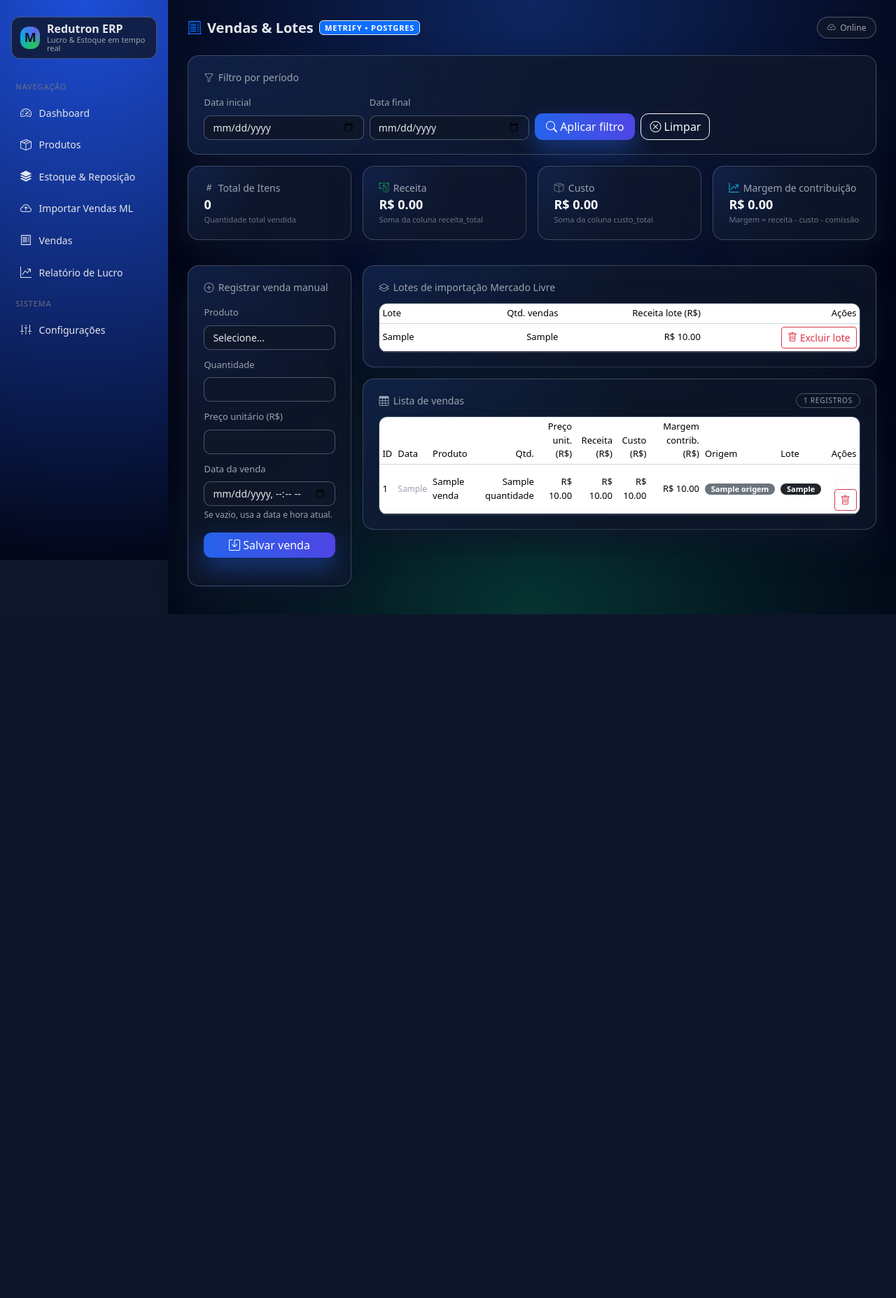
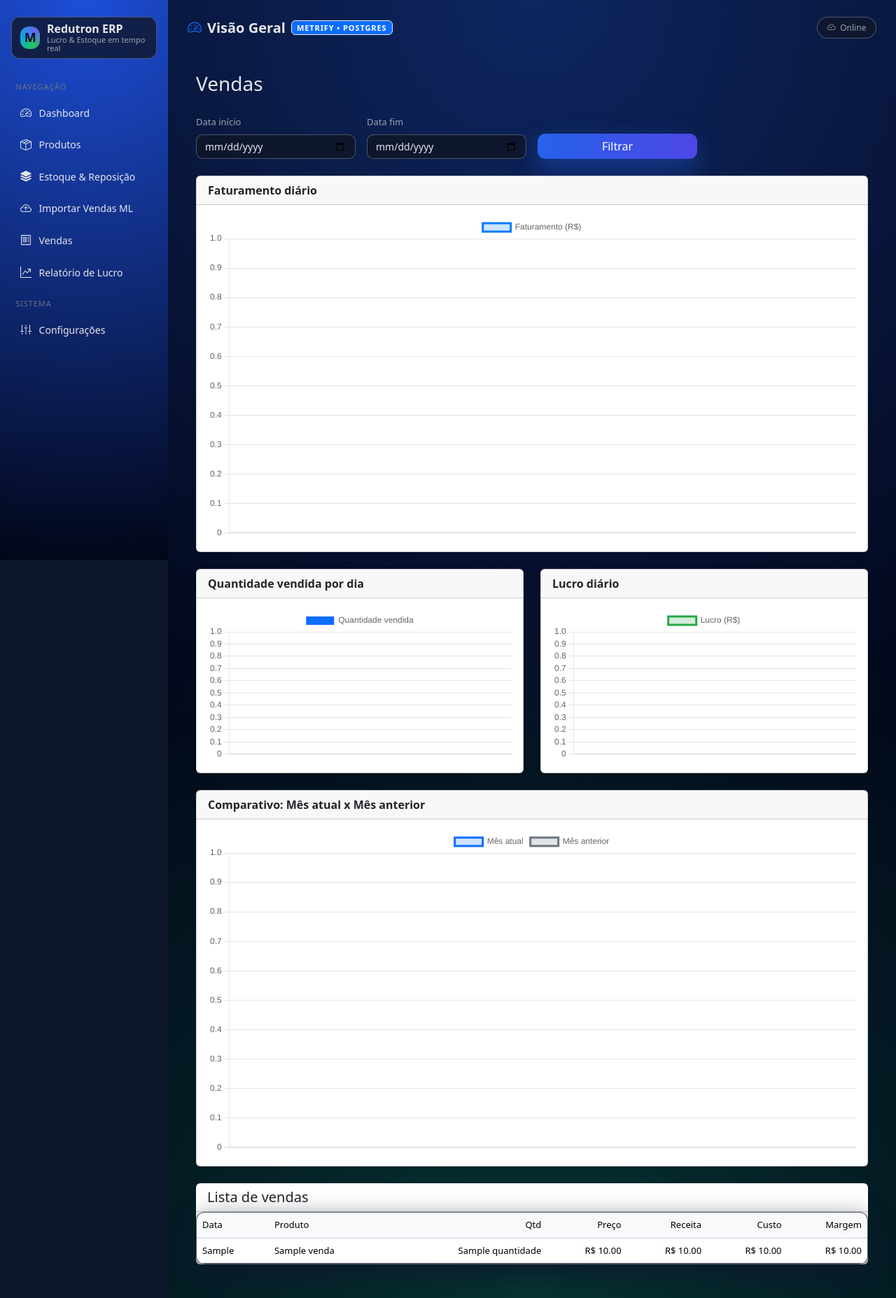
Before and after one commit to oliveirafjdo-web/Mega2.0, a Flask app: template templates/vendas.html in a window 1280 px wide. Shown: the whole page at 70% size. Before the commit the page ends 878 px from the top, so only its background shows below. Run offline with Flask 3, Linux system fonts and the light colour scheme; the template is opened without the code that fills it: most values are stand-ins (such as "Sample title", 1, 10 or a date in 2020); some libraries are stand-ins or nearby versions.

Commit message:
Update vendas.html

```diff
--- a/templates/vendas.html
+++ b/templates/vendas.html
@@ -1,238 +1,185 @@
 {% extends "base.html" %}
-
-{% block title %}Vendas • MetriFy{% endblock %}
-{% block page_icon %}<i class="bi bi-receipt-cutoff text-primary"></i>{% endblock %}
-{% block page_title %}Vendas & Lotes{% endblock %}
+{% block title %}Vendas - Metrify{% endblock %}
 
 {% block content %}
+<div class="container-fluid py-4">
 
-<div class="card-glass mb-3">
-  <div class="card-glass-header">
-    <div class="card-glass-title">
-      <i class="bi bi-funnel"></i> Filtro por período
+    <h1 class="h3 mb-4">Vendas</h1>
+
+    <!-- FILTROS -->
+    <form class="row g-3 mb-4" method="GET">
+        <div class="col-md-3">
+            <label class="form-label">Data início</label>
+            <input type="date" name="data_inicio" class="form-control" value="{{ data_inicio }}">
+        </div>
+        <div class="col-md-3">
+            <label class="form-label">Data fim</label>
+            <input type="date" name="data_fim" class="form-control" value="{{ data_fim }}">
+        </div>
+        <div class="col-md-3 d-flex align-items-end">
+            <button class="btn btn-primary w-100">Filtrar</button>
+        </div>
+    </form>
+
+    <!-- GRÁFICOS -->
+    <div class="row g-4">
+
+        <!-- FATURAMENTO DIÁRIO -->
+        <div class="col-12">
+            <div class="card shadow-sm">
+                <div class="card-header"><strong>Faturamento diário</strong></div>
+                <div class="card-body"><canvas id="grafFaturamento"></canvas></div>
             </div>
         </div>
 
-  <form class="row g-2 align-items-end" method="get" action="{{ url_for('lista_vendas') }}">
-    <div class="col-12 col-md-3">
-      <label class="form-label" for="data_inicio">Data inicial</label>
-      <input
-        type="date"
-        id="data_inicio"
-        name="data_inicio"
-        class="form-control"
-        value="{{ data_inicio }}"
-      >
-    </div>
-    <div class="col-12 col-md-3">
-      <label class="form-label" for="data_fim">Data final</label>
-      <input
-        type="date"
-        id="data_fim"
-        name="data_fim"
-        class="form-control"
-        value="{{ data_fim }}"
-      >
-    </div>
-    <div class="col-12 col-md-6 d-flex gap-2 mt-2 mt-md-0">
-      <button type="submit" class="btn btn-primary">
-        <i class="bi bi-search"></i> Aplicar filtro
-      </button>
-      <a href="{{ url_for('lista_vendas') }}" class="btn btn-outline-light">
-        <i class="bi bi-x-circle"></i> Limpar
-      </a>
-    </div>
-  </form>
-</div>
-
-<!-- Cards de totais -->
-<div class="row g-3 mb-3">
-  <div class="col-12 col-sm-6 col-lg-3">
-    <div class="card-glass">
-      <div class="card-glass-title"><i class="bi bi-hash"></i> Total de Itens</div>
-      <div class="stat-value">{{ '%.0f'|format(totais.qtd) }}</div>
-      <div class="stat-sub">Quantidade total vendida</div>
-    </div>
-  </div>
-  <div class="col-12 col-sm-6 col-lg-3">
-    <div class="card-glass">
-      <div class="card-glass-title"><i class="bi bi-cash-coin text-success"></i> Receita</div>
-      <div class="stat-value">R$ {{ '%.2f'|format(totais.receita) }}</div>
-      <div class="stat-sub">Soma da coluna receita_total</div>
-    </div>
-  </div>
-  <div class="col-12 col-sm-6 col-lg-3">
-    <div class="card-glass">
-      <div class="card-glass-title"><i class="bi bi-box-seam text-secondary"></i> Custo</div>
-      <div class="stat-value">R$ {{ '%.2f'|format(totais.custo) }}</div>
-      <div class="stat-sub">Soma da coluna custo_total</div>
-    </div>
-  </div>
-  <div class="col-12 col-sm-6 col-lg-3">
-    <div class="card-glass">
-      <div class="card-glass-title"><i class="bi bi-graph-up-arrow text-info"></i> Margem de contribuição</div>
-      <div class="stat-value">R$ {{ '%.2f'|format(totais.margem) }}</div>
-      <div class="stat-sub">Margem = receita - custo - comissão</div>
-    </div>
+        <!-- QUANTIDADE DIÁRIA -->
+        <div class="col-xl-6 col-12">
+            <div class="card shadow-sm">
+                <div class="card-header"><strong>Quantidade vendida por dia</strong></div>
+                <div class="card-body"><canvas id="grafQuantidade"></canvas></div>
             </div>
         </div>
 
-<div class="row g-3 mb-3">
-  <div class="col-12 col-lg-3">
-    <div class="card-glass h-100">
-      <div class="card-glass-header">
-        <div class="card-glass-title">
-          <i class="bi bi-plus-circle"></i> Registrar venda manual
-        </div>
-      </div>
-      <form method="post" action="{{ url_for('criar_venda_manual') }}">
-        <div class="mb-2">
-          <label class="form-label" for="produto_id">Produto</label>
-          <select class="form-select" id="produto_id" name="produto_id" required>
-            <option value="">Selecione...</option>
-            {% for p in produtos %}
-              <option value="{{ p.id }}">{{ p.nome }}</option>
-            {% endfor %}
-          </select>
-        </div>
-        <div class="mb-2">
-          <label class="form-label" for="quantidade">Quantidade</label>
-          <input type="number" min="1" class="form-control" id="quantidade" name="quantidade" required>
-        </div>
-        <div class="mb-2">
-          <label class="form-label" for="preco_venda_unitario">Preço unitário (R$)</label>
-          <input type="number" step="0.01" class="form-control" id="preco_venda_unitario" name="preco_venda_unitario" required>
-        </div>
-        <div class="mb-3">
-          <label class="form-label" for="data_venda">Data da venda</label>
-          <input type="datetime-local" class="form-control" id="data_venda" name="data_venda">
-          <div class="text-soft mt-1">Se vazio, usa a data e hora atual.</div>
-        </div>
-        <button type="submit" class="btn btn-primary w-100">
-          <i class="bi bi-save"></i> Salvar venda
-        </button>
-      </form>
+        <!-- LUCRO DIÁRIO -->
+        <div class="col-xl-6 col-12">
+            <div class="card shadow-sm">
+                <div class="card-header"><strong>Lucro diário</strong></div>
+                <div class="card-body"><canvas id="grafLucro"></canvas></div>
             </div>
         </div>
 
-  <div class="col-12 col-lg-9">
-    <div class="card-glass mb-3">
-      <div class="card-glass-header">
-        <div class="card-glass-title">
-          <i class="bi bi-layers"></i> Lotes de importação Mercado Livre
+        <!-- COMPARAÇÃO MÊS ATUAL X ANTERIOR -->
+        <div class="col-12">
+            <div class="card shadow-sm">
+                <div class="card-header"><strong>Comparativo: Mês atual x Mês anterior</strong></div>
+                <div class="card-body"><canvas id="grafComparativo"></canvas></div>
             </div>
         </div>
-      {% if lotes %}
+
+    </div>
+
+    <!-- TABELA DE VENDAS -->
+    <div class="card shadow-sm border-0 mt-4">
+        <div class="card-header bg-transparent">
+            <h5 class="mb-0">Lista de vendas</h5>
+        </div>
+
         <div class="table-responsive">
-          <table class="table table-sm align-middle mb-0">
-            <thead>
+            <table class="table table-hover align-middle mb-0">
+                <thead class="table-light">
                     <tr>
-                <th>Lote</th>
-                <th class="text-end">Qtd. vendas</th>
-                <th class="text-end">Receita lote (R$)</th>
-                <th class="text-end">Ações</th>
+                        <th>Data</th>
+                        <th>Produto</th>
+                        <th class="text-end">Qtd</th>
+                        <th class="text-end">Preço</th>
+                        <th class="text-end">Receita</th>
+                        <th class="text-end">Custo</th>
+                        <th class="text-end">Margem</th>
                     </tr>
                 </thead>
                 <tbody>
-              {% for lote in lotes %}
-                <tr>
-                  <td>{{ lote.lote_importacao }}</td>
-                  <td class="text-end">{{ lote.qtd_vendas }}</td>
-                  <td class="text-end">R$ {{ '%.2f'|format(lote.receita_lote) }}</td>
-                  <td class="text-end">
-                    <form method="post" action="{{ url_for('excluir_lote_vendas', lote_id=lote.lote_importacao) }}" class="d-inline" onsubmit="return confirm('Excluir todas as vendas deste lote?');">
-                      <button type="submit" class="btn btn-sm btn-outline-danger">
-                        <i class="bi bi-trash"></i> Excluir lote
-                      </button>
-                    </form>
-                  </td>
-                </tr>
-              {% endfor %}
-            </tbody>
-          </table>
-        </div>
-      {% else %}
-        <div class="text-soft">Ainda não há vendas importadas por lote.</div>
-      {% endif %}
-    </div>
-
-    <div class="card-glass">
-      <div class="card-glass-header">
-        <div class="card-glass-title">
-          <i class="bi bi-table"></i> Lista de vendas
-        </div>
-        <span class="badge-soft">{{ vendas|length }} registros</span>
-      </div>
-
-      <div class="table-responsive">
-        <table class="table table-sm align-middle mb-0">
-          <thead>
-            <tr>
-              <th>ID</th>
-              <th>Data</th>
-              <th>Produto</th>
-              <th class="text-end">Qtd.</th>
-              <th class="text-end">Preço unit. (R$)</th>
-              <th class="text-end">Receita (R$)</th>
-              <th class="text-end">Custo (R$)</th>
-              <th class="text-end">Margem contrib. (R$)</th>
-              <th>Origem</th>
-              <th>Lote</th>
-              <th class="text-end">Ações</th>
-            </tr>
-          </thead>
-          <tbody>
-            {% if vendas %}
                     {% for v in vendas %}
                     <tr>
-                  <td>{{ v.id }}</td>
-                  <td>
-                    {% if v.data_venda %}
-                      <span class="text-soft">{{ v.data_venda }}</span>
-                    {% else %}
-                      <span class="text-soft">-</span>
-                    {% endif %}
-                  </td>
+                        <td>{{ v.data_venda }}</td>
                         <td>{{ v.nome }}</td>
                         <td class="text-end">{{ v.quantidade }}</td>
                         <td class="text-end">R$ {{ '%.2f'|format(v.preco_venda_unitario) }}</td>
                         <td class="text-end">R$ {{ '%.2f'|format(v.receita_total) }}</td>
                         <td class="text-end">R$ {{ '%.2f'|format(v.custo_total) }}</td>
                         <td class="text-end">R$ {{ '%.2f'|format(v.margem_contribuicao) }}</td>
-                  <td>
-                    <span class="badge bg-secondary badge-chip">{{ v.origem }}</span>
-                  </td>
-                  <td>
-                    {% if v.lote_importacao %}
-                      <span class="badge bg-dark badge-chip">{{ v.lote_importacao }}</span>
-                    {% else %}
-                      <span class="text-soft">-</span>
-                    {% endif %}
-                  </td>
-                  <td class="text-end">
-                    <a href="{{ url_for('editar_venda', venda_id=v.id) }}" class="btn btn-sm btn-outline-light">
-                      <i class="bi bi-pencil"></i>
-                    </a>
-                    <form method="post" action="{{ url_for('excluir_venda', venda_id=v.id) }}" class="d-inline" onsubmit="return confirm('Confirmar exclusão desta venda?');">
-                      <button type="submit" class="btn btn-sm btn-outline-danger">
-                        <i class="bi bi-trash"></i>
-                      </button>
-                    </form>
-                  </td>
                     </tr>
                     {% endfor %}
-            {% else %}
-              <tr>
-                <td colspan="11" class="text-center text-soft py-3">
-                  Nenhuma venda encontrada para o período selecionado.
-                </td>
-              </tr>
-            {% endif %}
                 </tbody>
             </table>
         </div>
-    </div>
-  </div>
+
     </div>
 
+</div>
+
+<script src="https://cdn.jsdelivr.net/npm/chart.js"></script>
+
+<script>
+const labels = {{ grafico_labels|tojson }};
+const faturamento = {{ grafico_faturamento|tojson }};
+const quantidade = {{ grafico_quantidade|tojson }};
+const lucro = {{ grafico_lucro|tojson }};
+const cmp_labels = {{ grafico_cmp_labels|tojson }};
+const cmp_atual = {{ grafico_cmp_atual|tojson }};
+const cmp_anterior = {{ grafico_cmp_anterior|tojson }};
+
+// FATURAMENTO
+new Chart(document.getElementById('grafFaturamento'), {
+    type: 'line',
+    data: {
+        labels: labels,
+        datasets: [{
+            label: "Faturamento (R$)",
+            data: faturamento,
+            borderWidth: 3,
+            borderColor: '#007bff',
+            backgroundColor: 'rgba(0,123,255,0.2)',
+            fill: true,
+            tension: 0.3
+        }]
+    }
+});
+
+// QUANTIDADE
+new Chart(document.getElementById('grafQuantidade'), {
+    type: 'bar',
+    data: {
+        labels: labels,
+        datasets: [{
+            label: "Quantidade vendida",
+            data: quantidade,
+            backgroundColor: '#0d6efd'
+        }]
+    }
+});
+
+// LUCRO
+new Chart(document.getElementById('grafLucro'), {
+    type: 'line',
+    data: {
+        labels: labels,
+        datasets: [{
+            label: "Lucro (R$)",
+            data: lucro,
+            borderWidth: 3,
+            borderColor: '#28a745',
+            backgroundColor: 'rgba(40,167,69,0.2)',
+            fill: true,
+            tension: 0.3
+        }]
+    }
+});
+
+// COMPARATIVO MÊS A MÊS
+new Chart(document.getElementById('grafComparativo'), {
+    type: 'line',
+    data: {
+        labels: cmp_labels,
+        datasets: [
+            {
+                label: "Mês atual",
+                data: cmp_atual,
+                borderColor: '#0d6efd',
+                backgroundColor: 'rgba(13,110,253,0.2)',
+                tension: 0.3,
+                fill: true
+            },
+            {
+                label: "Mês anterior",
+                data: cmp_anterior,
+                borderColor: '#6c757d',
+                backgroundColor: 'rgba(108,117,125,0.2)',
+                tension: 0.3,
+                fill: true
+            }
+        ]
+    }
+});
+</script>
+
 {% endblock %}
```
Lines whose indentation alone changed are shown as unchanged.
